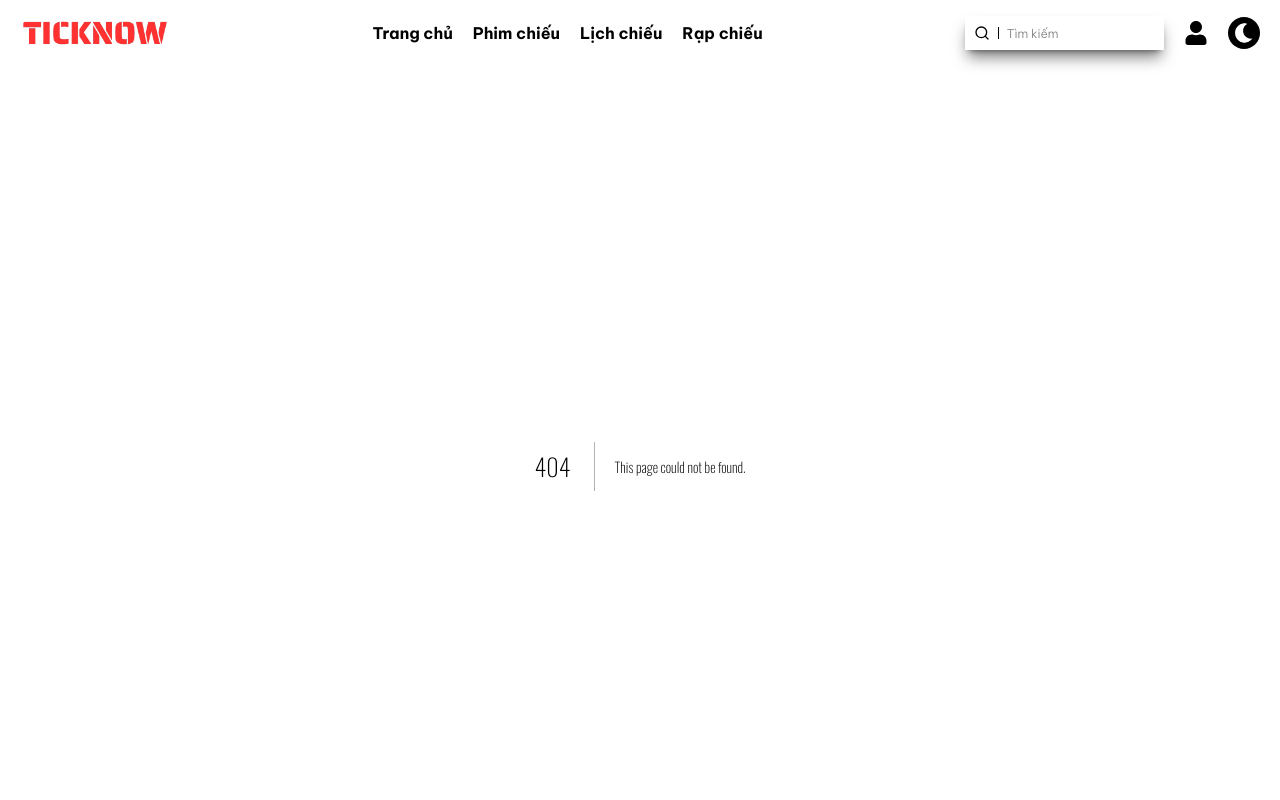
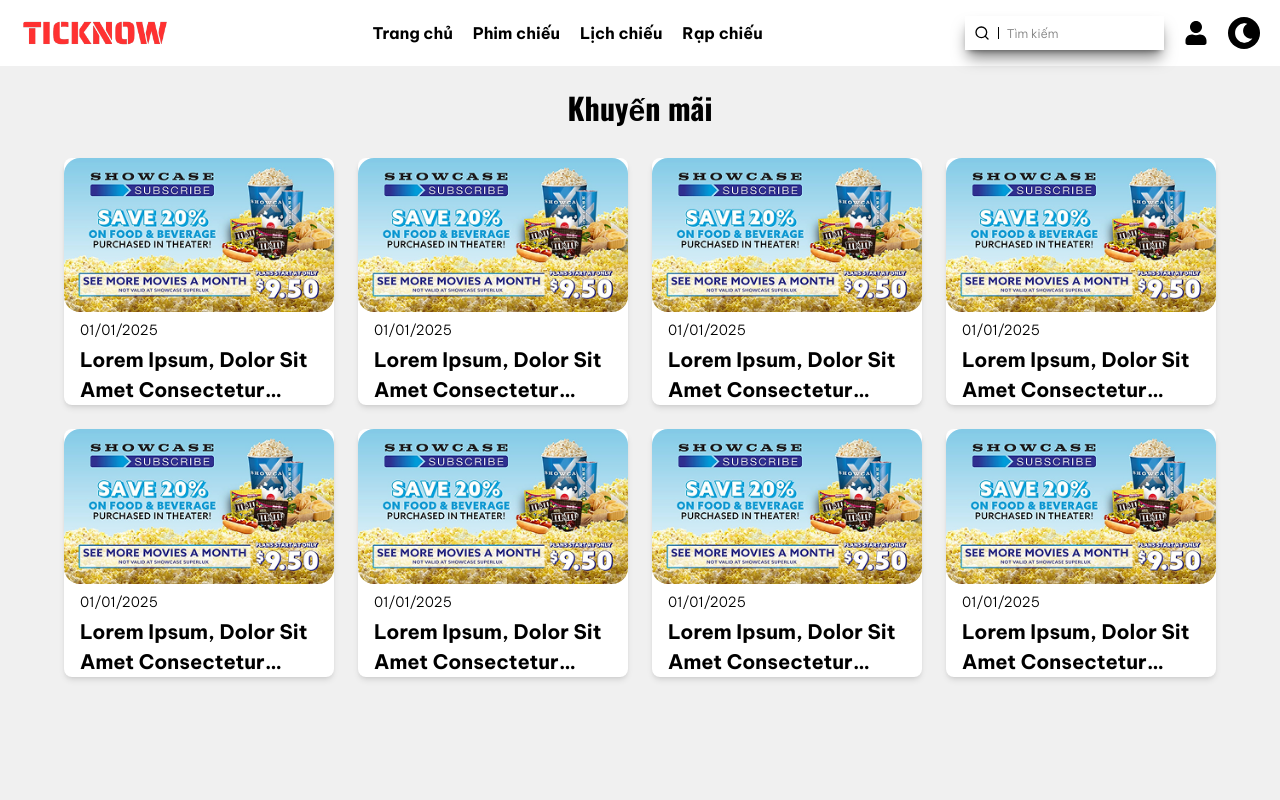
Before and after one commit to lam-2005/TickNow, a Next.js app in the folder client/: page /post in a window 1280 px wide. Before the commit this address had no page. Shown: the top 800 px of the page. Built offline with nearby package versions, Linux system fonts and the light colour scheme.

Commit message:
khuyến mãi/Nhatus

```diff
--- /dev/null
+++ b/client/src/app/post/page.tsx
@@ -0,0 +1,24 @@
+"use client";
+import Offer from "@/components/Offer/Offer";
+import React from "react";
+
+const Post = () => {
+  return (
+    <div className="min-h-screen px-6 py-6 pb-5 max-w-[1200px] mx-auto">
+      <h1 className="text-3xl font-bold mb-8 text-center">Khuyến mãi</h1>
+
+      <div className="grid grid-cols-2 sm:grid-cols-4 gap-6">
+        {Array.from({ length: 8 }).map((_, index) => (
+          <div
+            key={index}
+            className="bg-background-card rounded-lg overflow-hidden shadow-md hover:shadow-lg transition-shadow"
+          >
+            <Offer />
+          </div>
+        ))}
+      </div>
+    </div>
+  );
+};
+
+export default Post;
```
